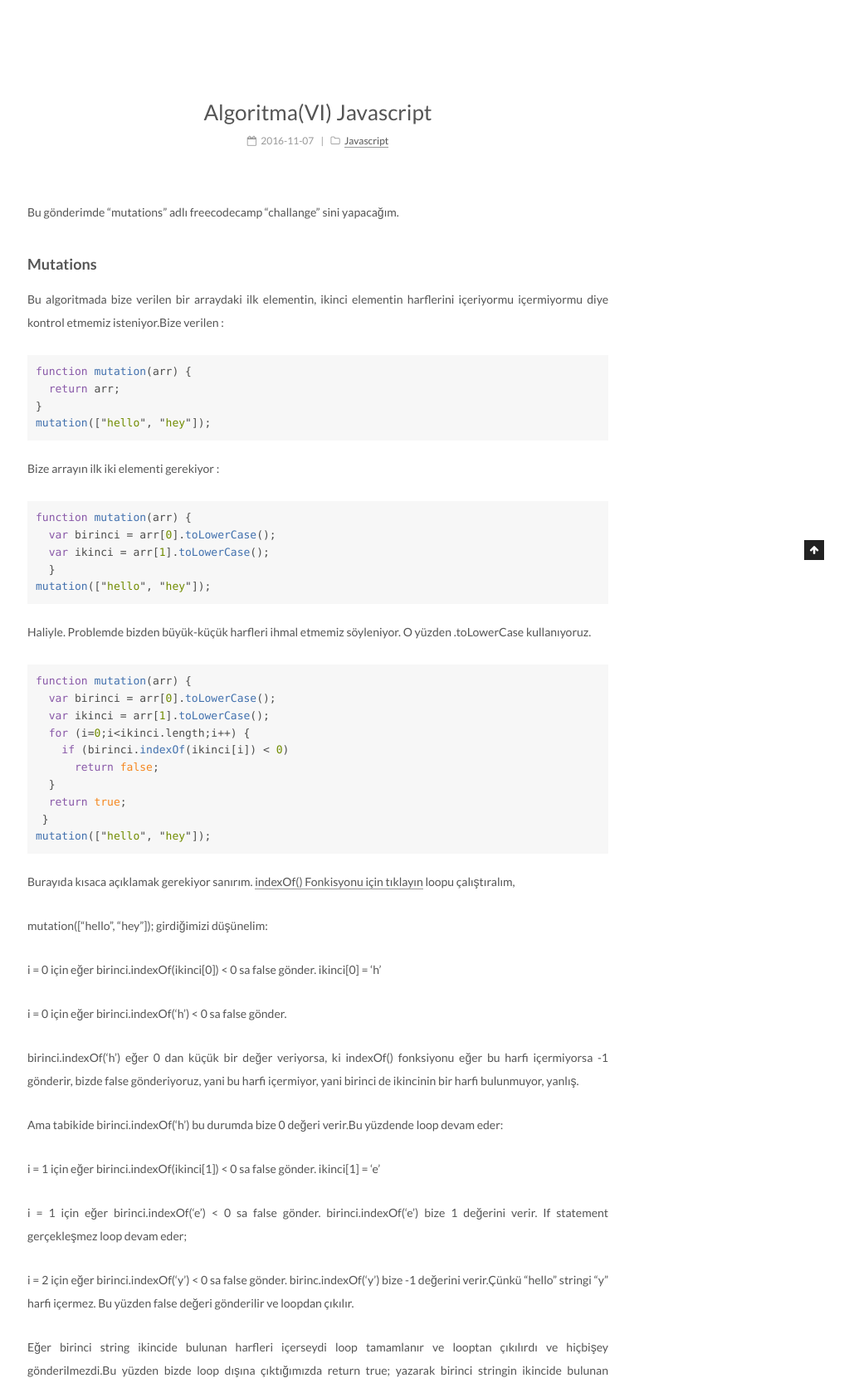
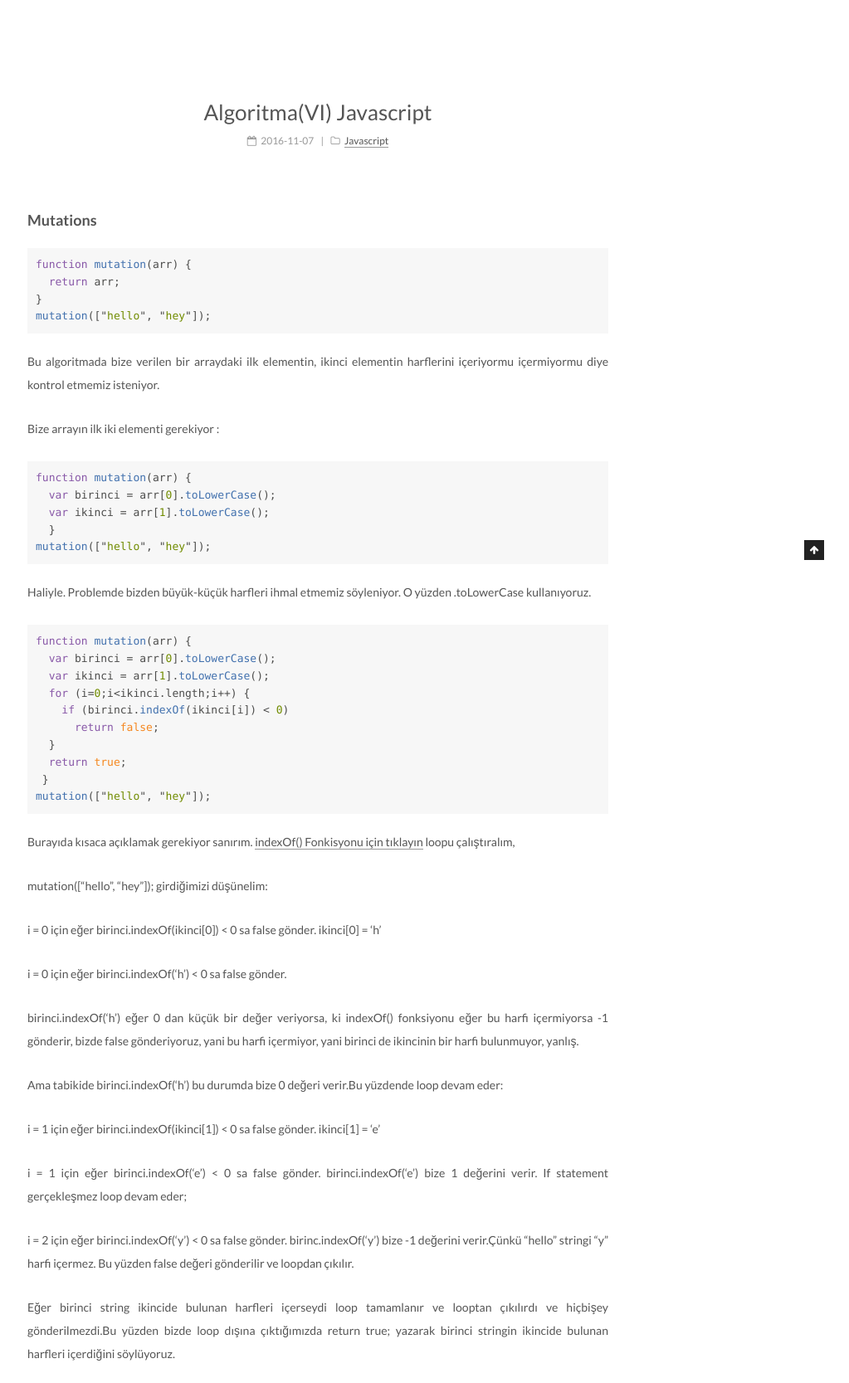
Before and after one commit to sergenp/sergenp.github.io, a Jekyll site: the page built from _posts/2016-11-07-algoritma6-javascript.md, in a window 1280 px wide, cut to the strip 325-1992 px from the top of the page. Shown: the whole strip at 83% size, without its empty margins (257-1280 px from the left). Built offline with Jekyll 4.4.1, drawn with Linux system fonts in a browser that asks for light colours.

Commit message:
Update 2016-11-07-algoritma6-javascript.md

```diff
--- a/_posts/2016-11-07-algoritma6-javascript.md
+++ b/_posts/2016-11-07-algoritma6-javascript.md
@@ -6,17 +6,17 @@ categories: Javascript
 tags:
 - algoritma
 ---
-Bu gönderimde "mutations" adlı freecodecamp "challange" sini yapacağım.
 
 ### Mutations
-
-Bu algoritmada bize verilen bir arraydaki ilk elementin, ikinci elementin harflerini içeriyormu içermiyormu diye kontrol etmemiz isteniyor.Bize verilen :
 {% highlight js %}
 function mutation(arr) {
   return arr;
 }
 mutation(["hello", "hey"]);
 {% endhighlight %}
+
+Bu algoritmada bize verilen bir arraydaki ilk elementin, ikinci elementin harflerini içeriyormu içermiyormu diye kontrol etmemiz isteniyor.
+
 Bize arrayın ilk iki elementi gerekiyor :
 {% highlight js %}
 function mutation(arr) {
```
